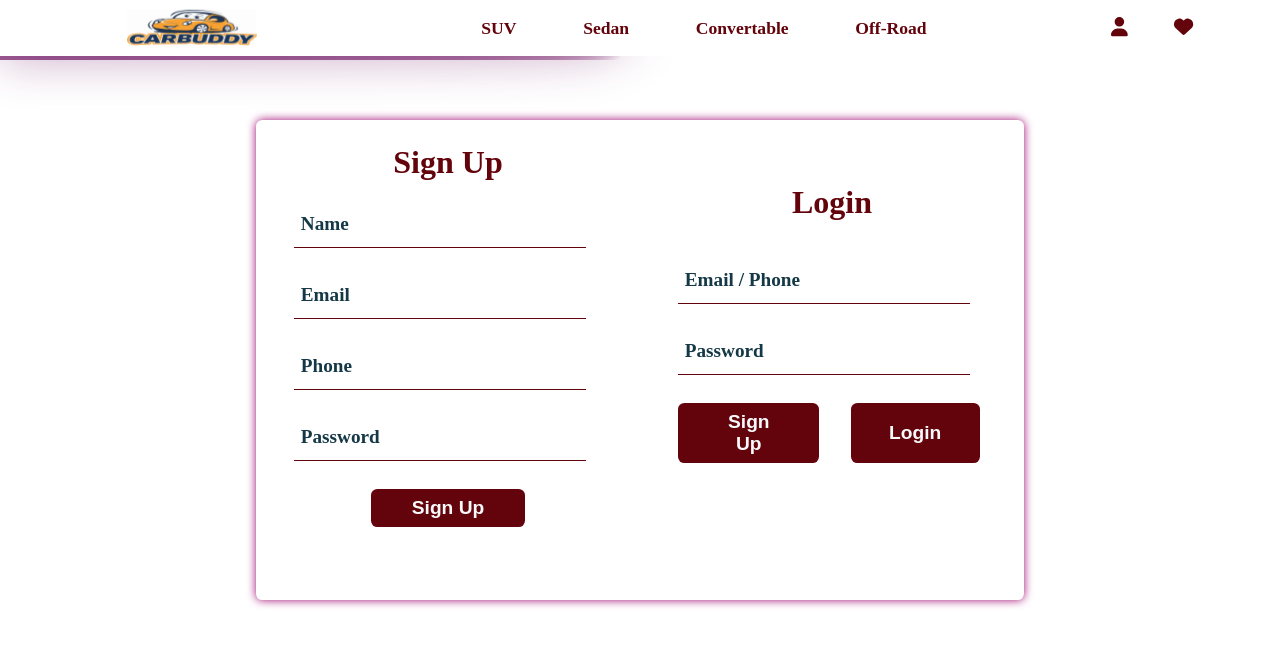
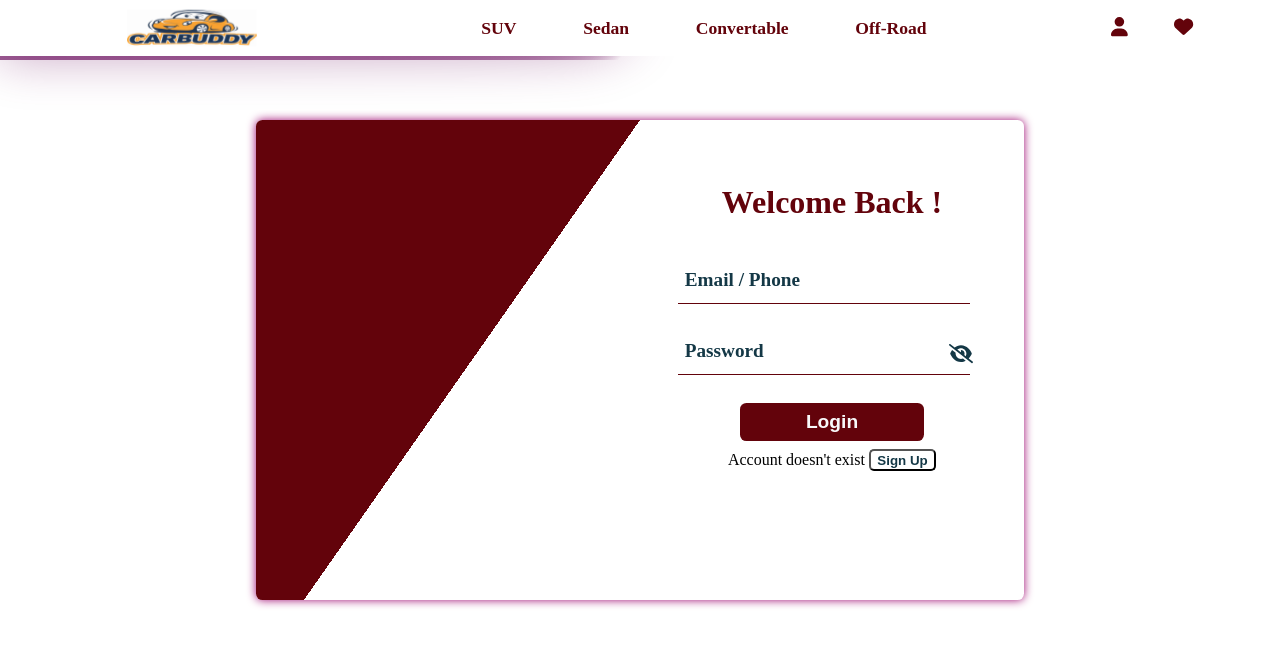
Before and after one commit to Junaidify/Carbuddy, a React (Vite) app in the folder Frontend/: page /login in a window 1280 px wide. Shown: the top 646 px of the page. Built offline with nearby package versions, Linux system fonts and the light colour scheme; a web font is replaced by a local one.

Commit message:
authentication' ui done

```diff
--- a/Frontend/src/authentication/Login.tsx
+++ b/Frontend/src/authentication/Login.tsx
@@ -1,15 +1,26 @@
-import {} from "react";
-
-// import Styling
+import { useState } from "react";
 import "../styles/authentication.css";
+import { FontAwesomeIcon } from "@fortawesome/react-fontawesome";
+import { faEye, faEyeSlash } from "@fortawesome/free-solid-svg-icons";
 
 const Login = () => {
+  const [login, setLogin] = useState<boolean>(false);
+  const [loginPasswordShown, setLoginPasswordShown] = useState<boolean>(false);
+  const [signUpPasswordShown, setSignUpPasswordShown] =
+    useState<boolean>(false);
+  const rotateDegree = login ? "0deg" : "215deg";
+
+  const gradientStyle = {
+    background: `conic-gradient(from ${rotateDegree} at 50% 0, var(--primary-color) 0%, var(--primary-color) 40%, transparent 40%, transparent 70%)`,
+    transition: "background 1s ease-in-out",
+  };
+
   return (
     <>
       <div id="login_signup_wrapper">
-        <div id="login_signup">
-          <div id="signUp">
-            <h1>Sign Up</h1>
+        <div id="login_signup" style={gradientStyle}>
+          <div id="signUp" style={{ visibility: login ? "visible" : "hidden" }}>
+            <h1>Welcome User !</h1>
             <div>
               <div>
                 <input type="text" id="name" required />
@@ -24,16 +35,34 @@ const Login = () => {
                 <label htmlFor="phone">Phone</label>
               </div>
               <div>
-                <input type="password" id="password" required />
+                <input
+                  type={signUpPasswordShown ? "text" : "password"}
+                  id="password"
+                  required
+                />
+                <button onClick={() => setSignUpPasswordShown((prev) => !prev)}>
+                  {" "}
+                  {signUpPasswordShown ? (
+                    <FontAwesomeIcon icon={faEye} />
+                  ) : (
+                    <FontAwesomeIcon icon={faEyeSlash} />
+                  )}{" "}
+                </button>
                 <label htmlFor="password">Password</label>
               </div>
 
-              <button>Sign Up</button>
+              <div>
+                <button onClick={() => setLogin(!login)}>Sign Up</button>
+                <div>
+                  Account already exist{" "}
+                  <button onClick={() => setLogin(!login)}>Login</button>
+                </div>
+              </div>
             </div>
           </div>
 
-          <div id="login">
-            <h1>Login</h1>
+          <div id="login" style={{ visibility: login ? "hidden" : "visible" }}>
+            <h1>Welcome Back !</h1>
             <div>
               <div>
                 <input type="text" id="user_email" required />
@@ -41,16 +70,32 @@ const Login = () => {
               </div>
 
               <div>
-                <input type="password" id="user_password" required />
+                <input
+                  type={loginPasswordShown ? "text" : "password"}
+                  id="user_password"
+                  required
+                />
+                <button onClick={() => setLoginPasswordShown((prev) => !prev)}>
+                  {" "}
+                  {loginPasswordShown ? (
+                    <FontAwesomeIcon icon={faEye} />
+                  ) : (
+                    <FontAwesomeIcon icon={faEyeSlash} />
+                  )}{" "}
+                </button>
                 <label htmlFor="user_password">Password</label>
               </div>
 
               <div>
-                <button>Sign Up</button>
                 <button>Login</button>
+                <div>
+                  Account doesn't exist{" "}
+                  <button onClick={() => setLogin(!login)}>Sign Up</button>
+                </div>
               </div>
             </div>
           </div>
+          <div id="image"></div>
         </div>
       </div>
     </>
--- a/Frontend/src/styles/authentication.css
+++ b/Frontend/src/styles/authentication.css
@@ -21,6 +21,10 @@
   font-weight: bold;
   margin: 3dvh 0;
   color: var(--primary-color);
+}
+
+#signUp {
+  margin-top: 3dvh;
 }
 
 #signUp > div {
@@ -48,6 +52,19 @@
   left: 0.5dvw;
   color: var(--secondary-color);
   transition: top 0.3s ease-in-out;
+}
+
+#signUp > div > div:nth-child(4) > button,
+#login > div > div:nth-child(2) > button {
+  position: absolute;
+  top: 1.5dvh;
+  right: 1dvw;
+  color: var(--secondary-color);
+  transition: top 0.3s ease-in-out;
+  font-size: 1.2rem;
+  border: none;
+  background: none;
+  cursor: pointer;
 }
 
 #signUp > div > div > input,
@@ -78,16 +95,37 @@
   font-size: 0.8rem;
 }
 
-#signUp > div > button {
-  width: 50%;
-  margin: 0 auto;
-  padding: 1dvh 0;
+#signUp > div > div:nth-last-child(1),
+#login > div > div:nth-last-child(1) {
+  display: flex;
+  flex-direction: column;
+  justify-content: center;
+  align-items: center;
+  row-gap: 1dvh;
+}
+
+#signUp > div > div:nth-last-child(1) > button,
+#login > div > div:nth-last-child(1) > button {
   background-color: var(--primary-color);
   color: var(--white-color);
+  width: 60%;
   border: none;
   font-size: 1.2rem;
   font-weight: bold;
+  padding: 1dvh 3dvw;
+  margin: 0 auto;
   border-radius: 0.5dvw;
+  cursor: pointer;
+}
+
+#signUp > div > div:nth-last-child(1) > div > button,
+#login > div > div:nth-last-child(1) > div > button{
+  font-weight: bold;
+  color: var(--secondary-color);
+  background: none;
+  padding: 0.2dvh 0.5dvw;
+  border-radius: 5px;
+  cursor: pointer;
 }
 
 /* ---------- Login and SignUp Page CSS End --------------- */
@@ -106,19 +144,8 @@
   margin: 5dvh auto 0;
 }
 
-#login > div > div:nth-last-child(1) {
-  display: grid;
-  grid-template-columns: repeat(2, 1fr);
-  column-gap: 2dvw;
+/* ----------- animation ---------------------  */
+
+#login_signup {
+  transition: background 0.5s ease-in-out;
 }
-
-#login > div > div:nth-last-child(1) > button {
-  background-color: var(--primary-color);
-  color: var(--white-color);
-  border: none;
-  font-size: 1.2rem;
-  font-weight: bold;
-  padding: 1dvh 3dvw;
-  margin: 0 auto;
-  border-radius: 0.5dvw;
-}
```
Also changed, not shown: Frontend/src/images/carimg.png (added).
